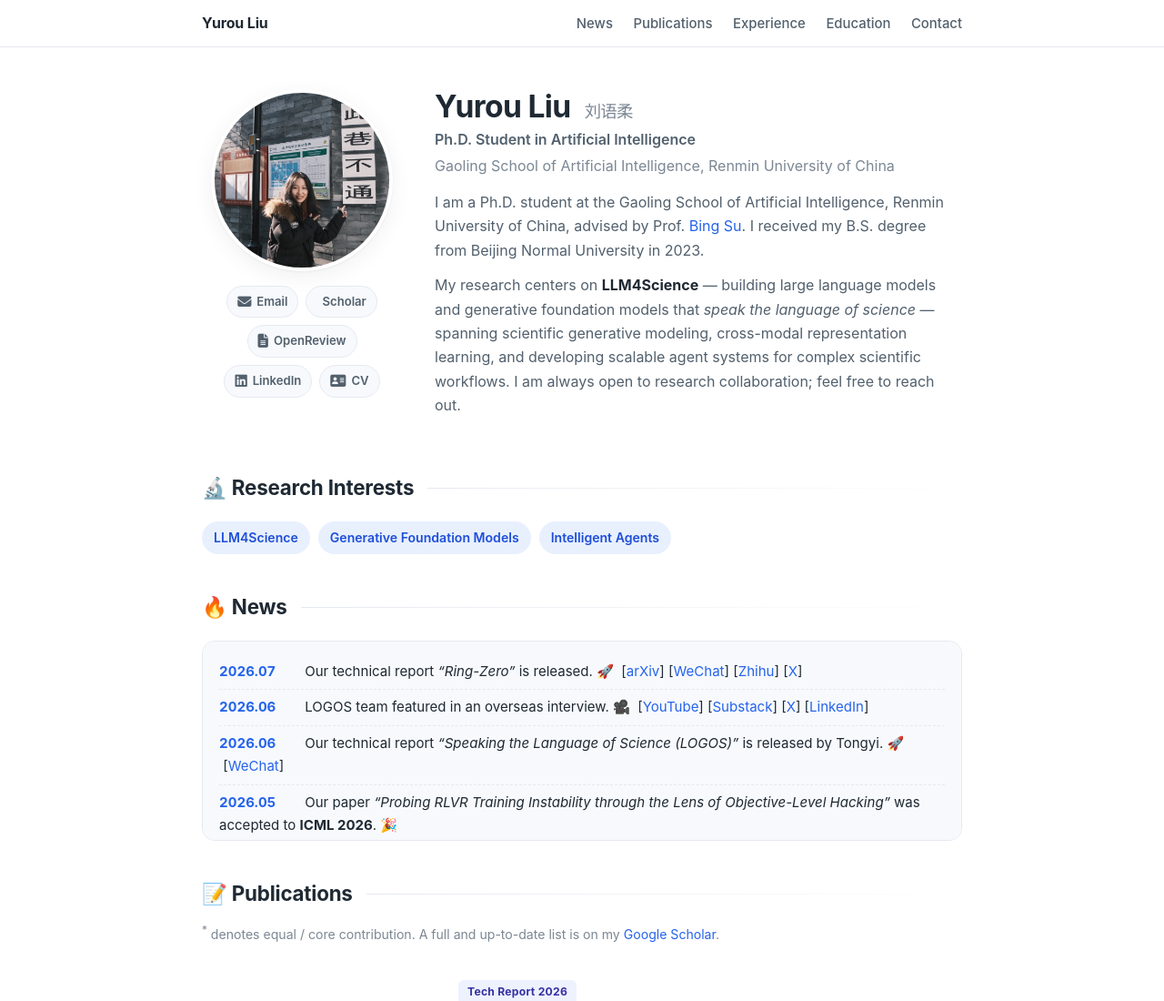
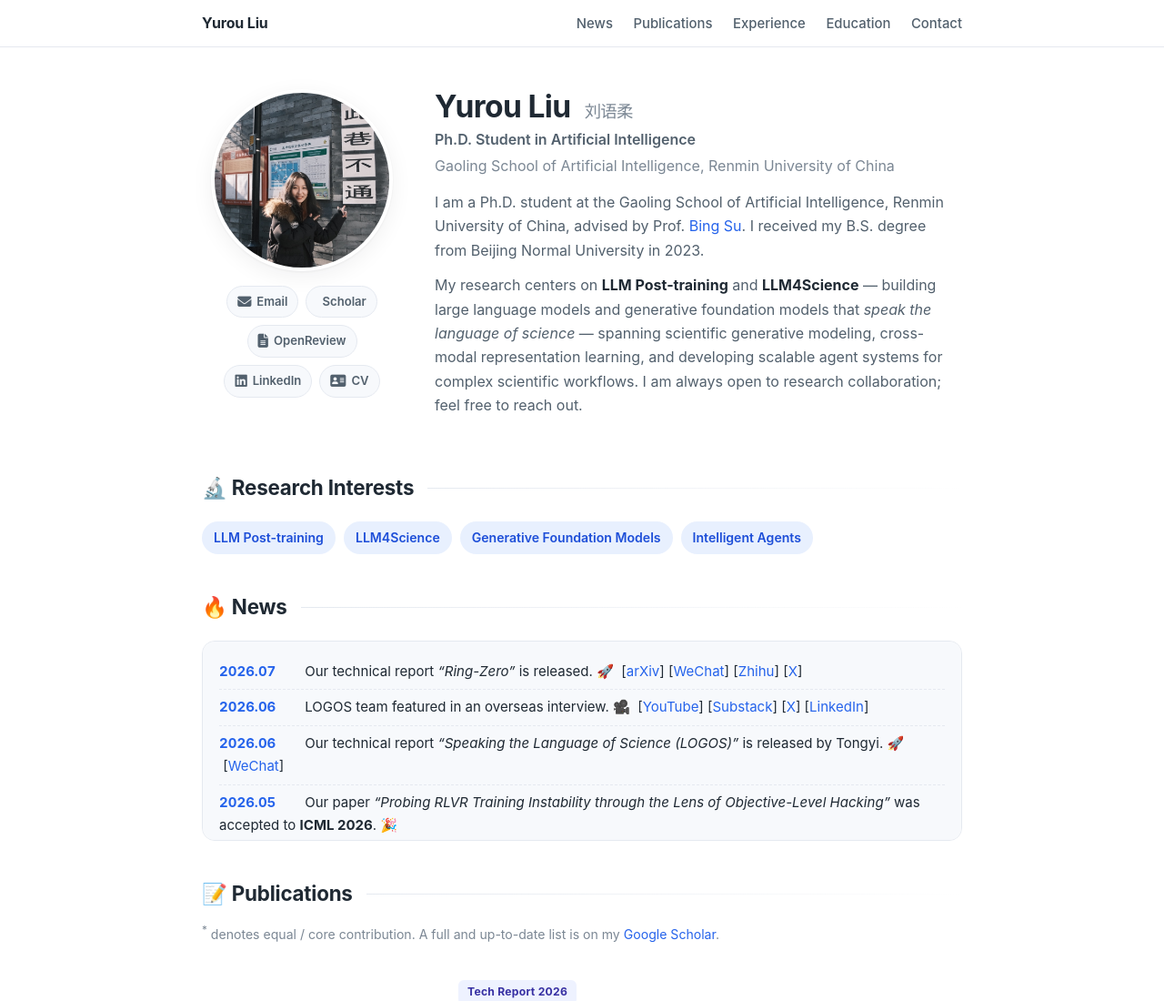
Before and after one commit to liuyurou1/liuyurou1.github.io, a plain HTML site: page index.html in a window 1280 px wide. Shown: the top 1100 px of the page at 91% size. Drawn offline with Linux system fonts and the light colour scheme; some icons are missing.

Commit message:
Bio & interests: add LLM Post-training
Co-Authored-By: Claude Opus 4.8 (1M context) <noreply@anthropic.com>

```diff
--- a/index.html
+++ b/index.html
@@ -56,7 +56,7 @@
           I received my B.S. degree from Beijing Normal University in 2023.
         </p>
         <p class="bio">
-          My research centers on <strong>LLM4Science</strong> — building large language models and generative
+          My research centers on <strong>LLM Post-training</strong> and <strong>LLM4Science</strong> — building large language models and generative
           foundation models that <em>speak the language of science</em> — spanning
           scientific generative modeling, cross-modal representation learning, and developing
           scalable agent systems for complex scientific workflows.
@@ -69,6 +69,7 @@
     <section id="interests">
       <h2 class="section-title">🔬 Research Interests</h2>
       <div class="interests">
+        <span>LLM Post-training</span>
         <span>LLM4Science</span>
         <span>Generative Foundation Models</span>
         <span>Intelligent Agents</span>
```
